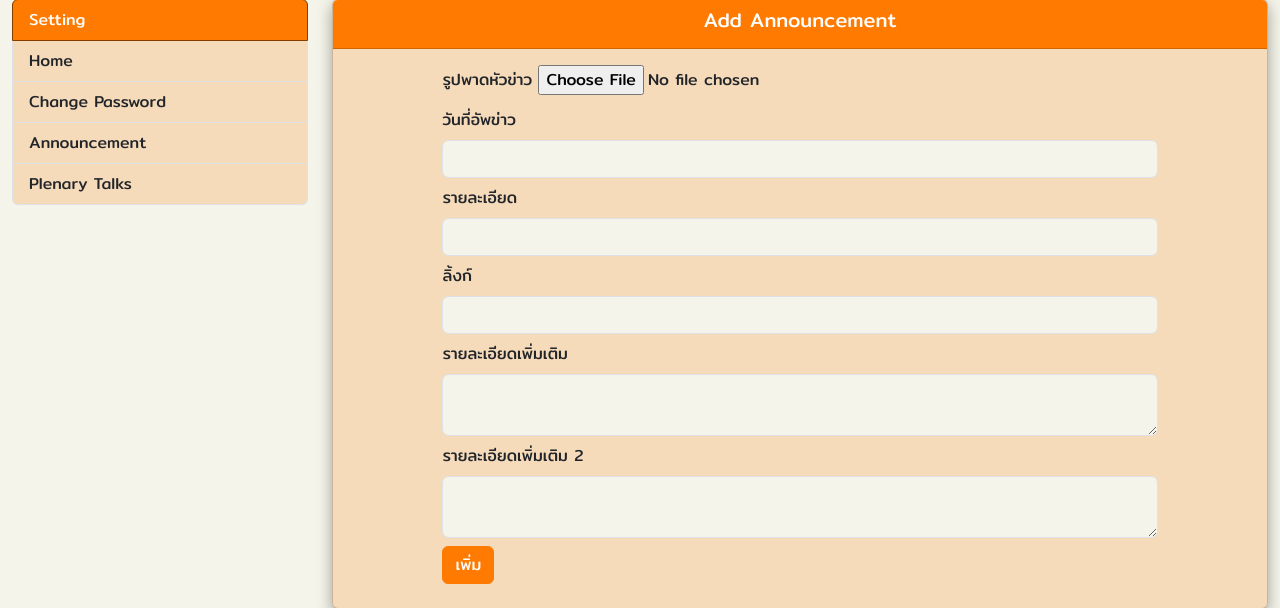
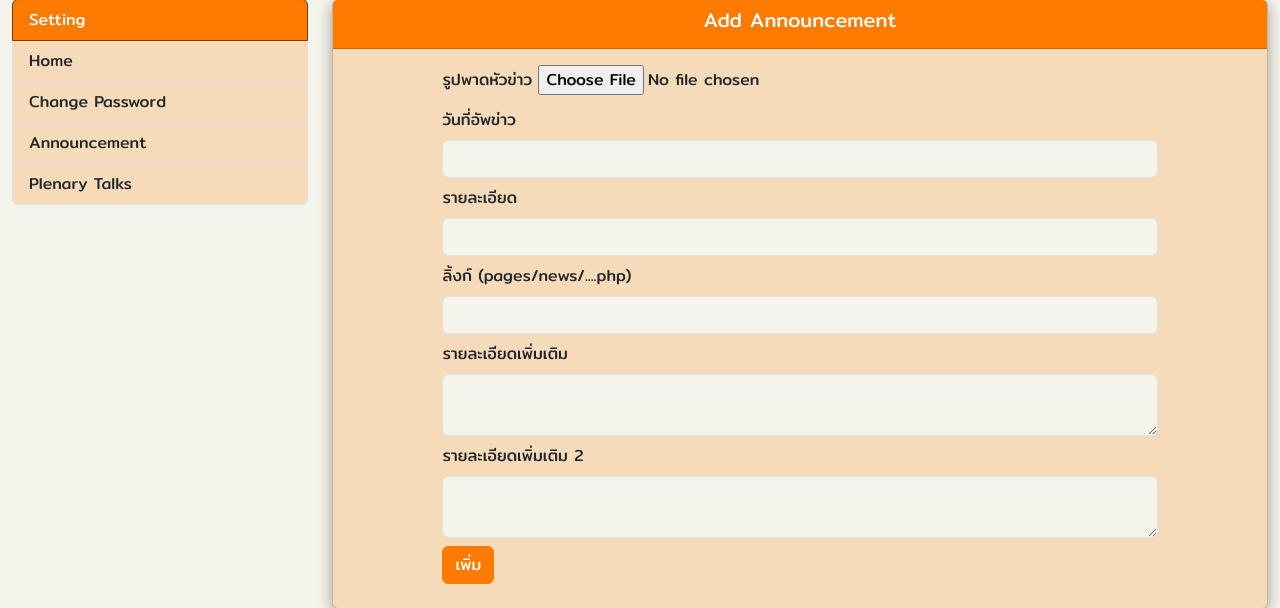
Before and after one commit to arminarm002/tsb2024, a PHP site: page /auth/backend/superadmin.php in a window 1280 px wide. Shown: the part 136-744 px from the top of the page. Run offline with PHP 8.4, Linux system fonts and the light colour scheme; a user stored in the database is signed in; data comes from the database, SQL or seed files in the repository; some libraries are stand-ins or nearby versions; some web fonts are replaced.

Commit message:
29/04/2024-12.37

```diff
--- a/auth/backend/superadmin.php
+++ b/auth/backend/superadmin.php
@@ -56,7 +56,7 @@ if ($_SESSION['role'] == "superadmin") {
 
                     <!-- Link input -->
                     <div class="form-outline mb-2">
-                      <label class="form-label" for="link">ลิ้งก์</label>
+                      <label class="form-label" for="link">ลิ้งก์ (pages/news/....php)</label>
                       <input type="text" id="link" name="link" class="form-control" required />
                     </div>
 
```
